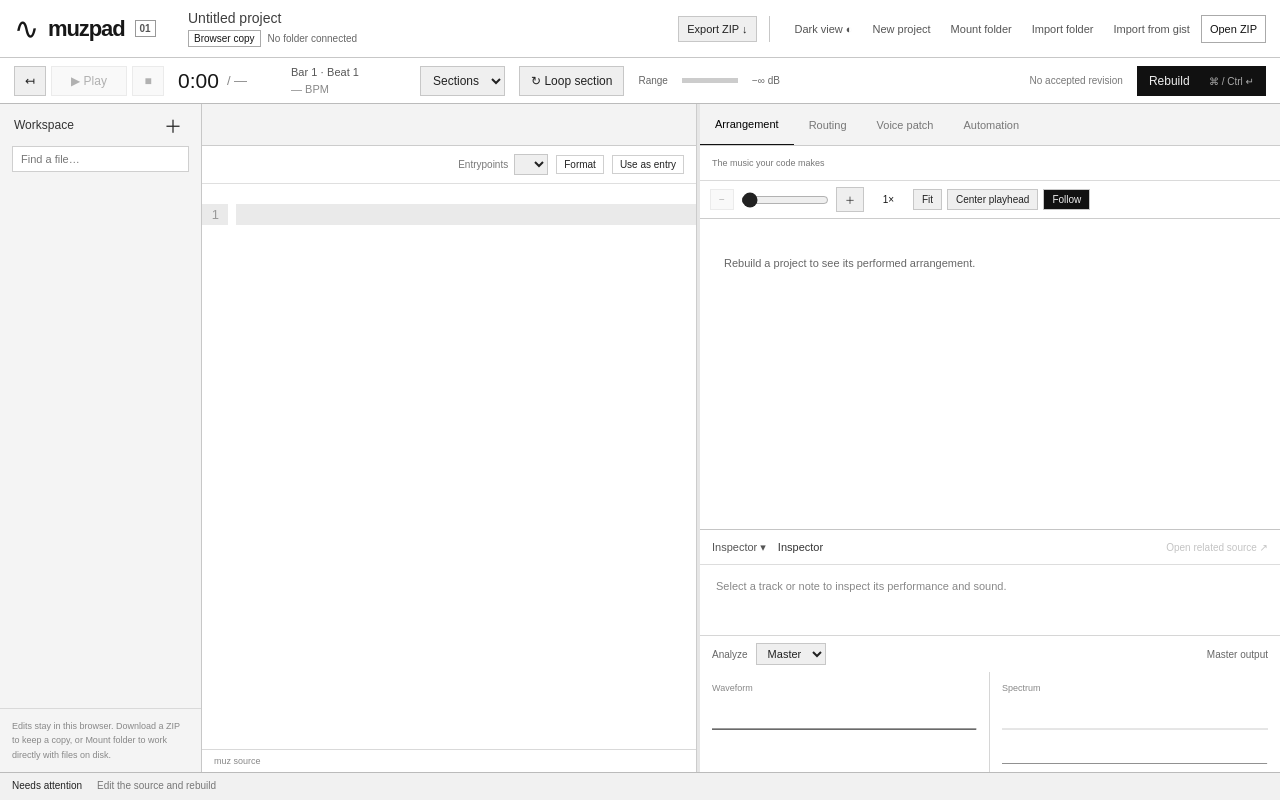
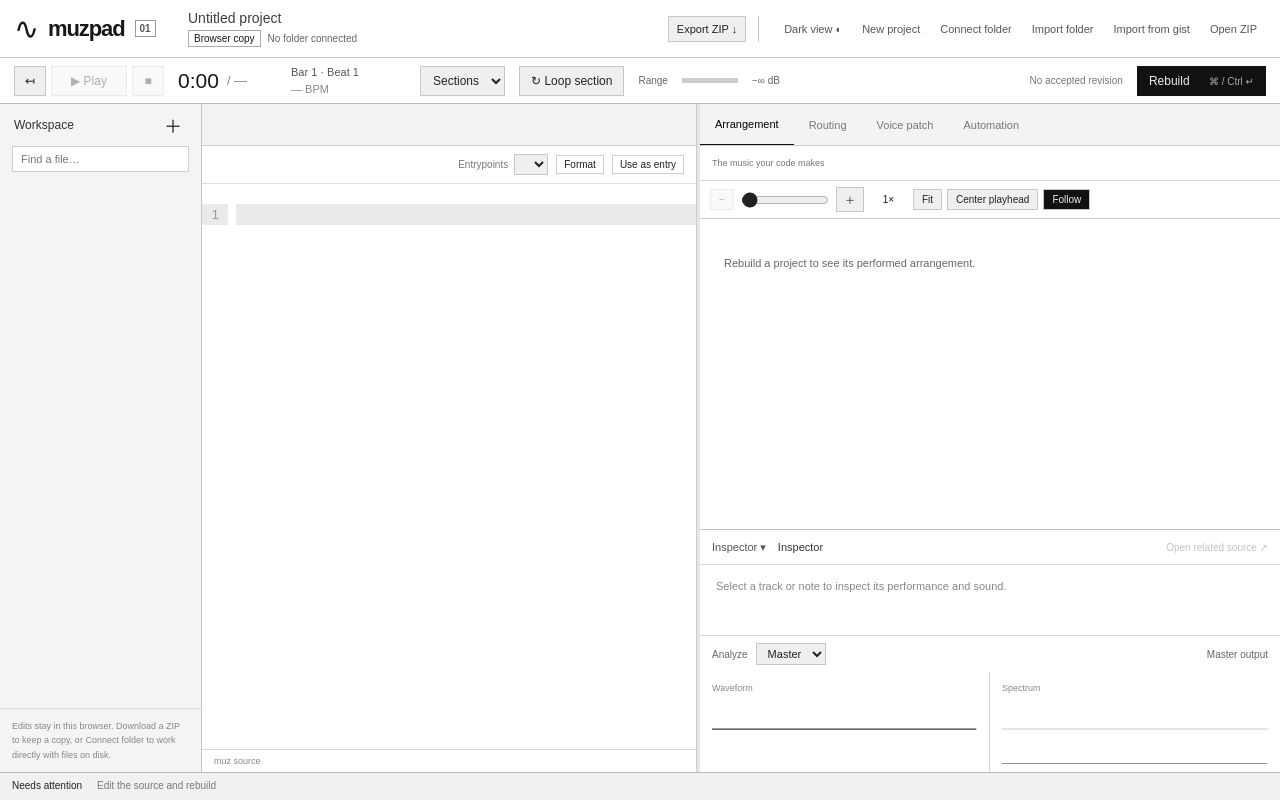
Before and after one commit to apage43/muzpad, a website built with Vite: page index.html in a window 1280 px wide. Both pictures are taken after a click on the button "New project". Built offline with nearby package versions, Linux system fonts and the light colour scheme; files whose address does not match are found by name.

Commit message:
Clarify folder connection wording and unify header button styles

```diff
--- a/src/main.ts
+++ b/src/main.ts
@@ -72,7 +72,7 @@ const starter =
   'use "std/synthesis" as synths;\n\nlet motif = phrase("C4:q E4:q G4:q B4:q");\n\nsong({\n    title: "Untitled project",\n    tempo: 120,\n    tracks: [track("lead", motif.repeat(4), synths.pluck())],\n    tail: 2\n})\n';
 
 $("app").innerHTML = `
-  <header class="topbar"><div class="brand"><span class="brand-mark" aria-hidden="true">∿</span>muzpad<span class="alpha">01</span></div><div class="project-identity"><div class="project-title" id="project-title">A place for music in code</div><div class="workspace-status"><strong id="workspace-mode">Browser copy</strong><span id="folder-state">No folder connected</span></div></div><div class="project-actions" aria-label="Current workspace actions"><button id="reload-folder" title="Read files from the connected folder and rebuild. Keeps this working copy in Previous workspace." hidden>Reload</button><button id="save-folder" hidden>Save to folder</button><button id="download">Export ZIP ↓</button><a id="view-gist" class="button-link" target="_blank" rel="noopener noreferrer" hidden>View gist ↗</a></div><div class="top-actions"><button id="theme-toggle" aria-label="Switch color theme">Dark view ◐</button><button id="new-project">New project</button><button id="mount-folder" title="Open a local folder and save changes back to it" hidden>Mount folder</button><button id="open-folder" title="Import a browser copy; download a ZIP to keep your changes">Import folder</button><button id="import-gist">Import from gist</button><button id="open-zip">Open ZIP</button></div></header>
+  <header class="topbar"><div class="brand"><span class="brand-mark" aria-hidden="true">∿</span>muzpad<span class="alpha">01</span></div><div class="project-identity"><div class="project-title" id="project-title">A place for music in code</div><div class="workspace-status"><strong id="workspace-mode">Browser copy</strong><span id="folder-state">No folder connected</span></div></div><div class="project-actions" aria-label="Current workspace actions"><button id="reload-folder" title="Read files from the connected folder and rebuild. Keeps this working copy in Previous workspace." hidden>Reload</button><button id="save-folder" hidden>Save to folder</button><button id="download">Export ZIP ↓</button><a id="view-gist" class="button-link" target="_blank" rel="noopener noreferrer" hidden>View gist ↗</a></div><div class="top-actions"><button id="theme-toggle" aria-label="Switch color theme">Dark view ◐</button><button id="new-project">New project</button><button id="mount-folder" title="Connect a local folder to reload files and save changes back to disk" hidden>Connect folder</button><button id="open-folder" title="Import a browser copy; download a ZIP to keep your changes">Import folder</button><button id="import-gist">Import from gist</button><button id="open-zip">Open ZIP</button></div></header>
   <div class="transport"><div class="transport-buttons"><button id="restart" class="icon-button" aria-label="Restart" title="Restart">↤</button><button id="play" class="play-button" disabled>▶ Play</button><button id="stop" class="icon-button" aria-label="Stop" title="Stop" disabled>■</button></div><div class="clock"><span id="clock">0:00</span><span id="length">/ —</span></div><div class="position"><span id="bar">Bar 1 · Beat 1</span><span id="tempo">— BPM</span></div><select id="section" aria-label="Seek to section"><option value="">Sections</option></select><button id="loop" aria-pressed="false">↻ Loop section</button><details class="range-menu"><summary>Range</summary><div><label>Start beat <input id="loop-start" type="number" min="0" value="0"></label><label>End beat <input id="loop-end" type="number" min="0" value="16"></label><button id="apply-loop">Loop range</button></div></details><div class="master-meter" title="Master output peak"><span id="meter-fill"></span></div><span id="master-level">−∞ dB</span><div class="transport-spacer"></div><span id="revision">No accepted revision</span><button id="cancel" hidden>Cancel</button><button id="run" class="primary">Rebuild <span>⌘ / Ctrl ↵</span></button></div>
   <main class="workspace"><aside class="explorer"><div class="pane-heading">Workspace <button id="add-file" title="Add a source file" aria-label="Add a source file">＋</button></div><label class="file-search"><input id="file-search" placeholder="Find a file…" aria-label="Find a file"></label><div id="file-tree"></div><div class="explorer-foot" id="workspace-help">Browser copy. Download a ZIP to keep your work.</div></aside>
   <section class="source-pane"><div class="tabs" id="file-tabs"></div><div class="source-tools"><span id="source-path"></span><label class="entry-choice">Entrypoints <select id="entry-select" aria-label="Entrypoints" title="Choose the file to rebuild"></select></label><button id="format">Format</button><button id="set-entry">Use as entry</button></div><div id="entry-notice" role="status" hidden></div><div id="editor"></div><div id="requirements" hidden></div><div id="document" hidden></div><div class="source-foot"><span id="source-mode">muz source</span><span id="entry-label"></span></div></section>
@@ -144,8 +144,8 @@ function updateFolderState() {
     : project?.gist
       ? "Edits stay in this browser. View gist opens the original; sharing this page does not include your edits."
       : project?.folderName
-        ? "This recovered copy is disconnected. Download your edits to keep them; Mount folder opens the files on disk."
-        : "Edits stay in this browser. Download a ZIP to keep a copy, or Mount folder to work directly with files on disk.";
+        ? "This recovered copy is disconnected. Download your edits to keep them; Connect folder opens the files on disk."
+        : "Edits stay in this browser. Download a ZIP to keep a copy, or Connect folder to work directly with files on disk.";
 }
 function updateEntryChoices() {
   const entries = [
--- a/src/style.css
+++ b/src/style.css
@@ -225,10 +225,6 @@ input::placeholder {
   border-color: transparent;
   background: transparent;
   color: var(--c-aaa);
-}
-.top-actions button:last-child {
-  border-color: var(--c-555);
-  color: var(--c-eee);
 }
 .transport {
   min-height: 46px;
```
Also changed, not shown: README.md.
